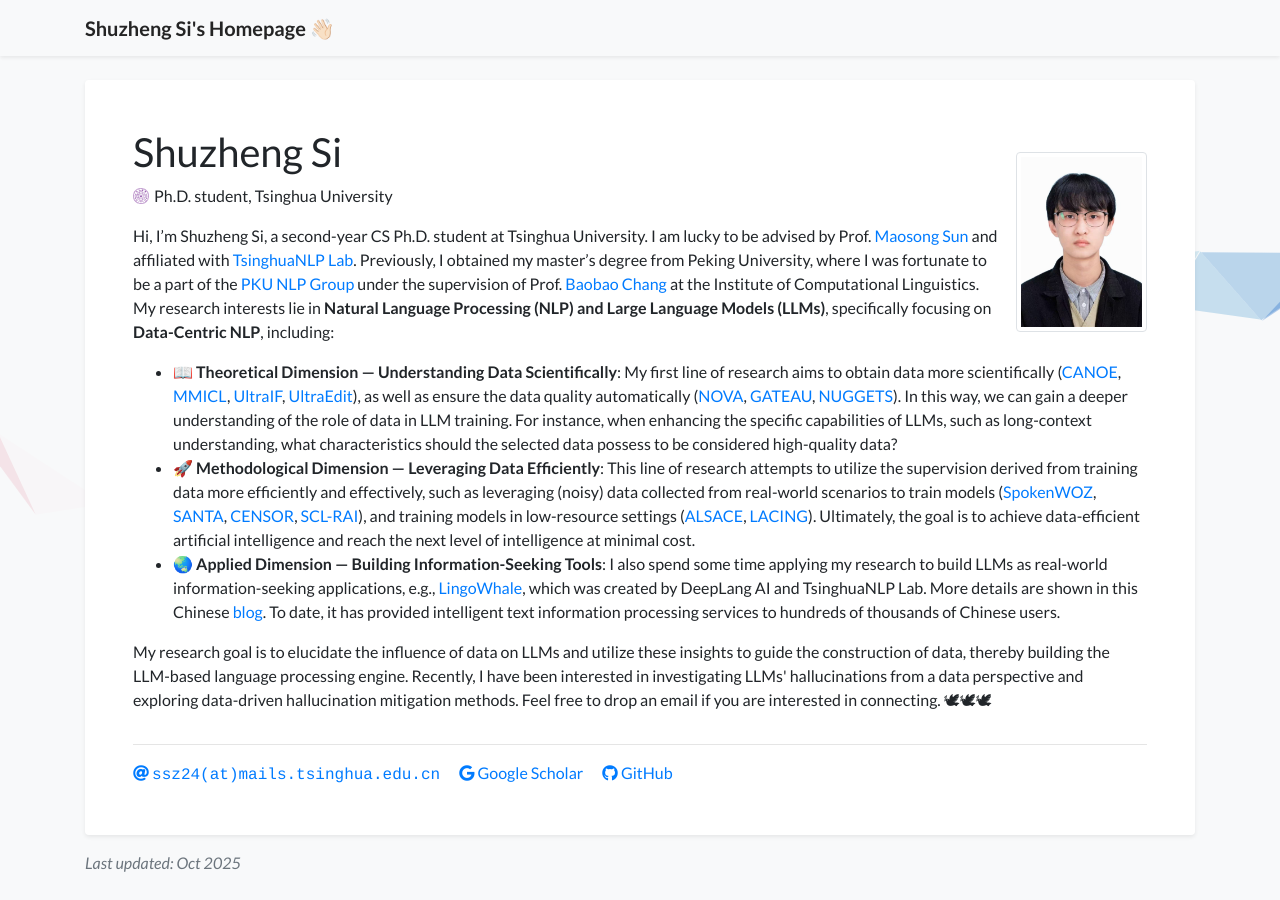
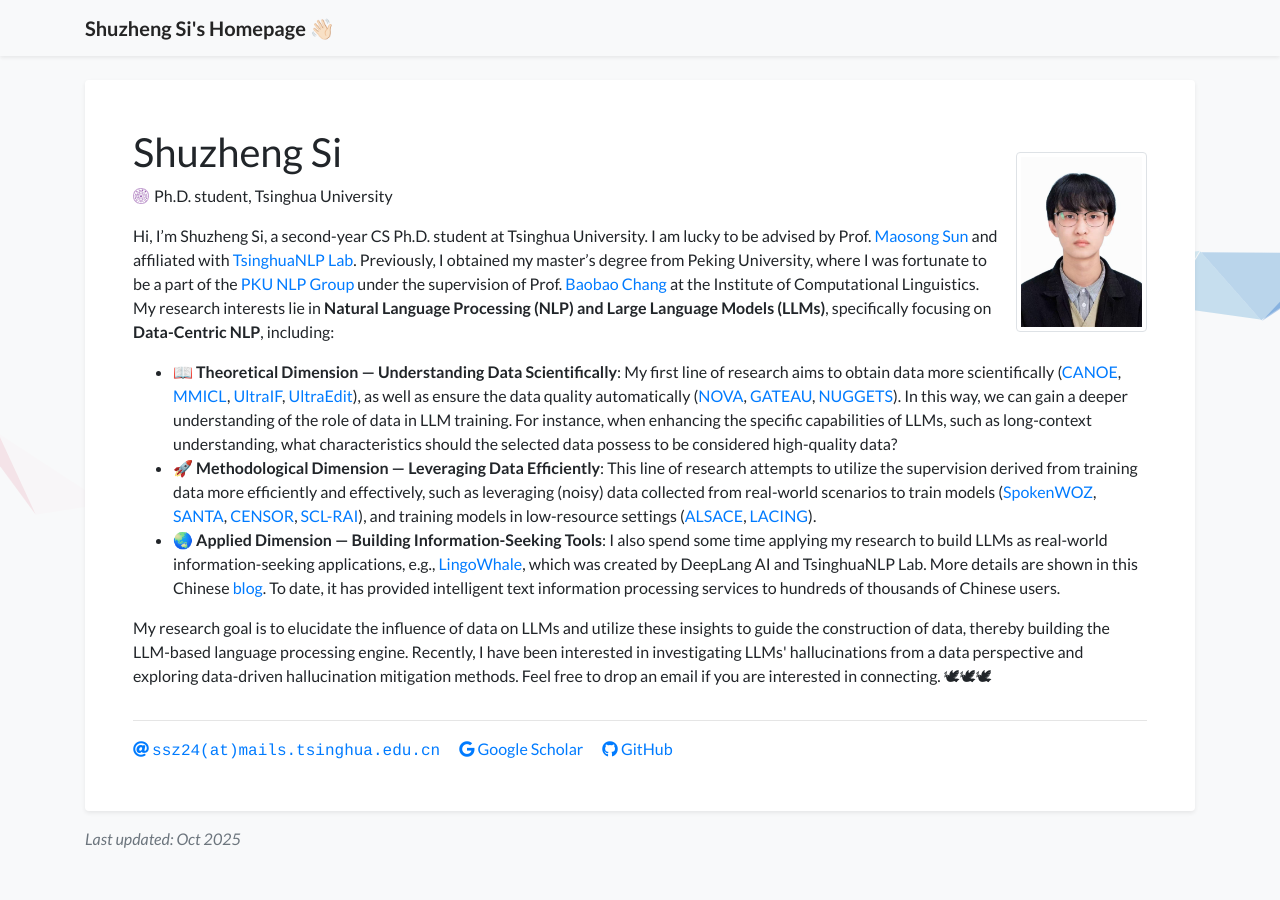
Before and after one commit to S1s-Z/s1s-z.github.io, a Jekyll site: the page built from index.html, in a window 1280 px wide. Built offline with Jekyll 4.4.1, drawn with Linux system fonts in a browser that asks for light colours; a style sheet for code colours, icons or effects is not loaded.

Commit message:
Update profile.yml

```diff
--- a/_data/profile.yml
+++ b/_data/profile.yml
@@ -26,7 +26,7 @@ short_bio: >-
           📖 <b>Theoretical Dimension — Understanding Data Scientifically</b>: My first line of research aims to obtain data more scientifically (<a href="https://arxiv.org/abs/2505.16483">CANOE</a>, <a href="https://arxiv.org/abs/2309.07915">MMICL</a>, <a href="https://arxiv.org/abs/2502.04153">UltraIF</a>, <a href="https://arxiv.org/abs/2407.05282">UltraEdit</a>), as well as ensure the data quality automatically (<a href="https://arxiv.org/abs/2502.07340">NOVA</a>, <a href="https://arxiv.org/abs/2410.15633">GATEAU</a>, <a href="https://arxiv.org/abs/2312.10302">NUGGETS</a>). In this way, we can gain a deeper understanding of the role of data in LLM training. For instance, when enhancing the specific capabilities of LLMs, such as long-context understanding, what characteristics should the selected data possess to be considered high-quality data?
       </li>
       <li>
-          🚀 <b>Methodological Dimension — Leveraging Data Efficiently</b>: This line of research attempts to utilize the supervision derived from training data more efficiently and effectively, such as leveraging (noisy) data collected from real-world scenarios to train models (<a href="https://arxiv.org/abs/2305.13040">SpokenWOZ</a>, <a href="https://arxiv.org/abs/2305.04076">SANTA</a>, <a href="https://arxiv.org/abs/2311.08010">CENSOR</a>, <a href="https://arxiv.org/abs/2209.01646">SCL-RAI</a>), and training models in low-resource settings (<a href="https://arxiv.org/abs/2404.08491">ALSACE</a>, <a href="https://arxiv.org/abs/2411.14279">LACING</a>). Ultimately, the goal is to achieve data-efficient artificial intelligence and reach the next level of intelligence at minimal cost.
+          🚀 <b>Methodological Dimension — Leveraging Data Efficiently</b>: This line of research attempts to utilize the supervision derived from training data more efficiently and effectively, such as leveraging (noisy) data collected from real-world scenarios to train models (<a href="https://arxiv.org/abs/2305.13040">SpokenWOZ</a>, <a href="https://arxiv.org/abs/2305.04076">SANTA</a>, <a href="https://arxiv.org/abs/2311.08010">CENSOR</a>, <a href="https://arxiv.org/abs/2209.01646">SCL-RAI</a>), and training models in low-resource settings (<a href="https://arxiv.org/abs/2404.08491">ALSACE</a>, <a href="https://arxiv.org/abs/2411.14279">LACING</a>).
       </li>
       <li>
           🌏 <b>Applied Dimension — Building Information-Seeking Tools</b>: I also spend some time applying my research to build LLMs as real-world information-seeking applications, e.g., <a href="https://lingowhale.com/">LingoWhale</a>, which was created by DeepLang AI and TsinghuaNLP Lab. More details are shown in this Chinese <a href="https://mp.weixin.qq.com/s/oB054vVcEBgD21VGZIqmNg">blog</a>. To date, it has provided intelligent text information processing services to hundreds of thousands of Chinese users.
```
